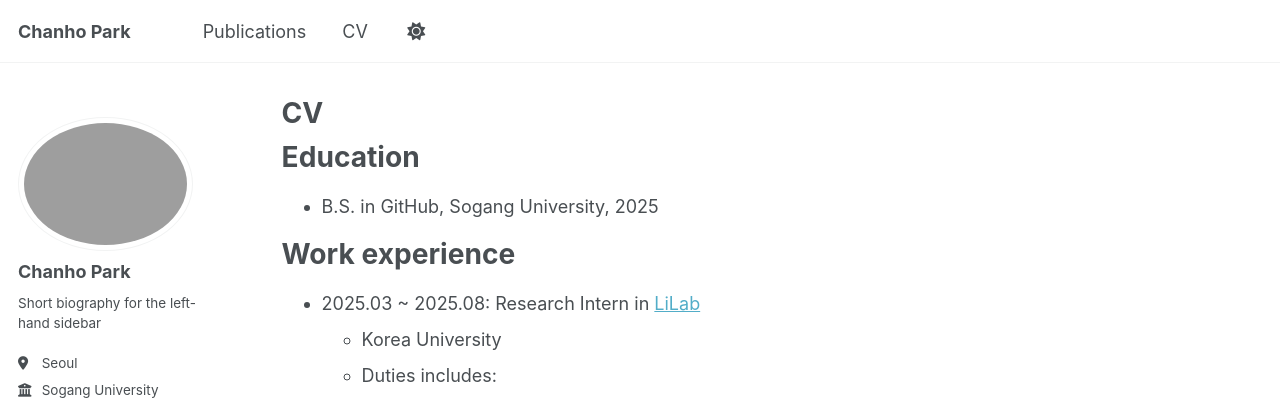
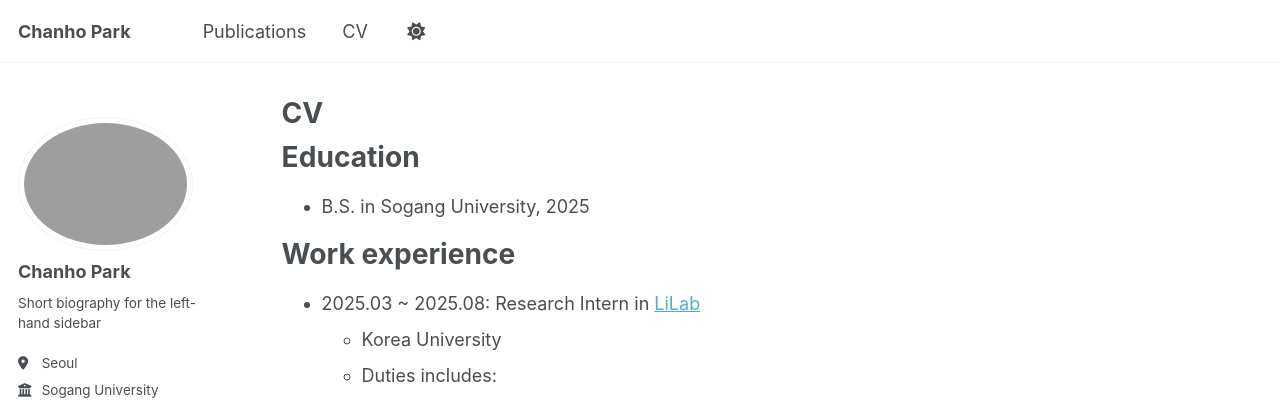
Before and after one commit to chanho12/chanho12.github.io, a Jekyll site: the page built from _pages/cv.md, in a window 1280 px wide and 1366 px high. Shown: the top 400 px of the window. Built offline with Jekyll 4.4.1, drawn with Linux system fonts in a browser that asks for light colours; some web fonts are replaced.

Commit message:
Update cv.md

```diff
--- a/_pages/cv.md
+++ b/_pages/cv.md
@@ -11,7 +11,7 @@ redirect_from:
 
 Education
 ======
-* B.S. in GitHub, Sogang University, 2025
+* B.S. in Sogang University, 2025
 
 Work experience
 ======
```
